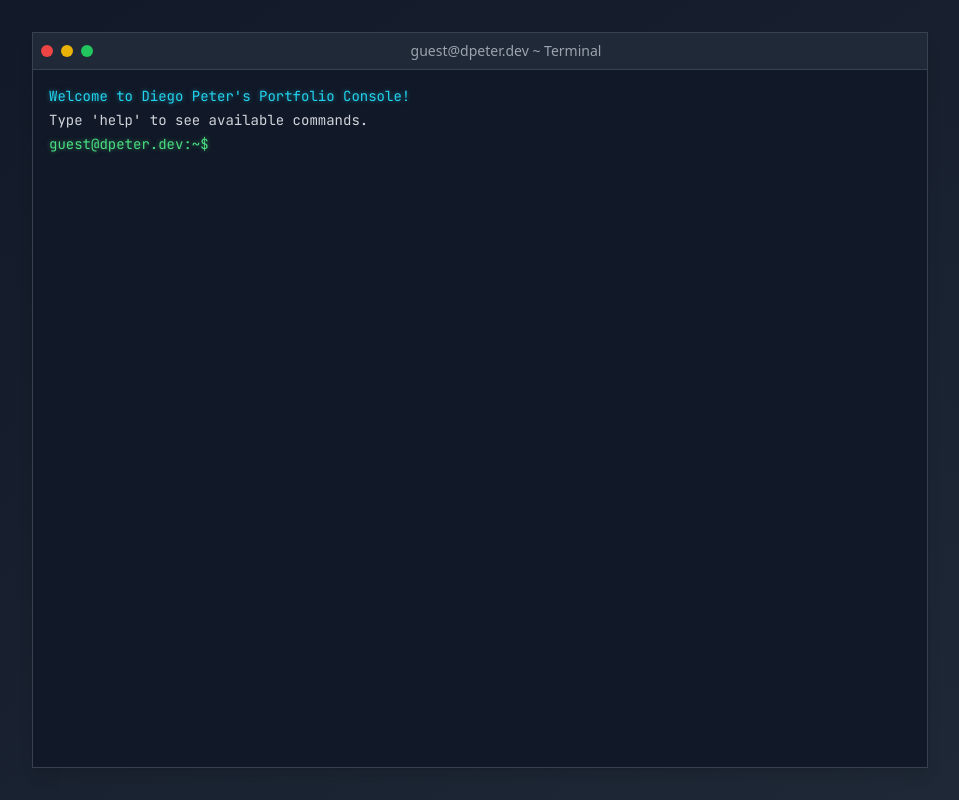
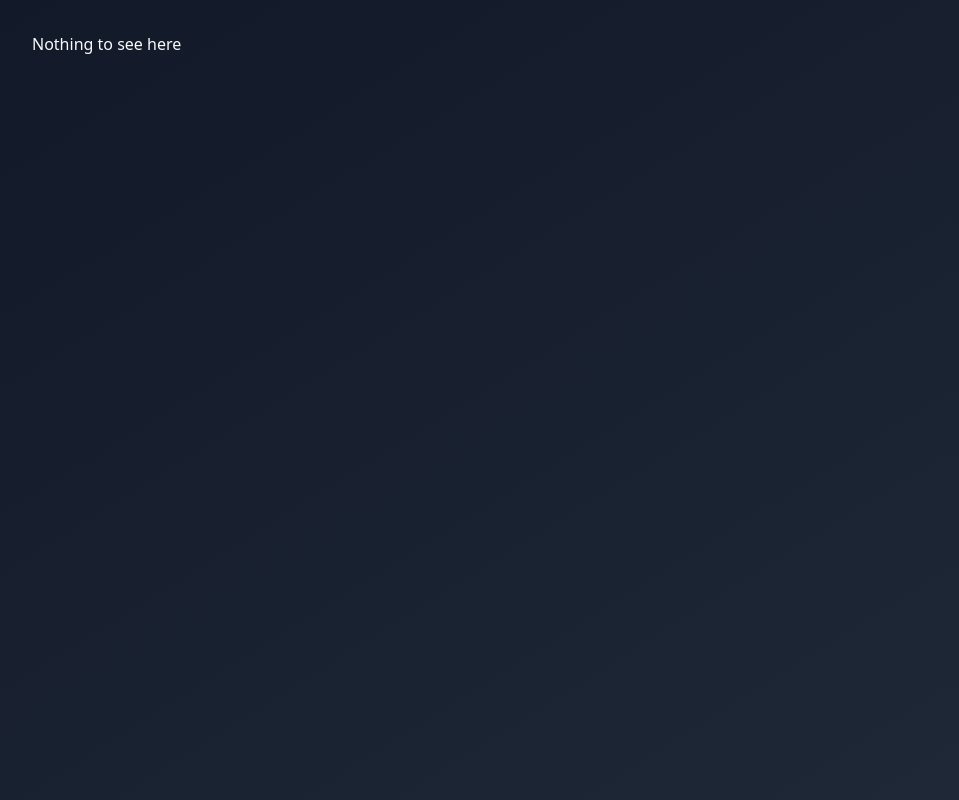
Before and after one commit to diegopluna/portfolio, a React (Vite) app: page / in a window 1280 px wide. Shown: the whole page, without its empty margins (160-1119 px from the left). Built offline with nearby package versions, Linux system fonts and the light colour scheme.

Commit message:
fix: update App component to temporarily remove Terminal

```diff
--- a/src/App.tsx
+++ b/src/App.tsx
@@ -1,14 +1,14 @@
-import {Terminal} from './components/terminal'
+import { Terminal } from "./components/terminal";
 
 function App() {
-
   return (
     <div className="min-h-screen p-4 sm:p-6 md:p-8 flex flex-col items-center justify-center bg-gradient-to-br from-gray-900 to-gray-800">
       <div className="w-full h-[calc(100vh-4rem)] max-w-4xl mx-auto">
-      <Terminal />
+        Nothing to see here
+        {/* <Terminal /> */}
       </div>
     </div>
-  )
+  );
 }
 
-export default App
+export default App;
```
